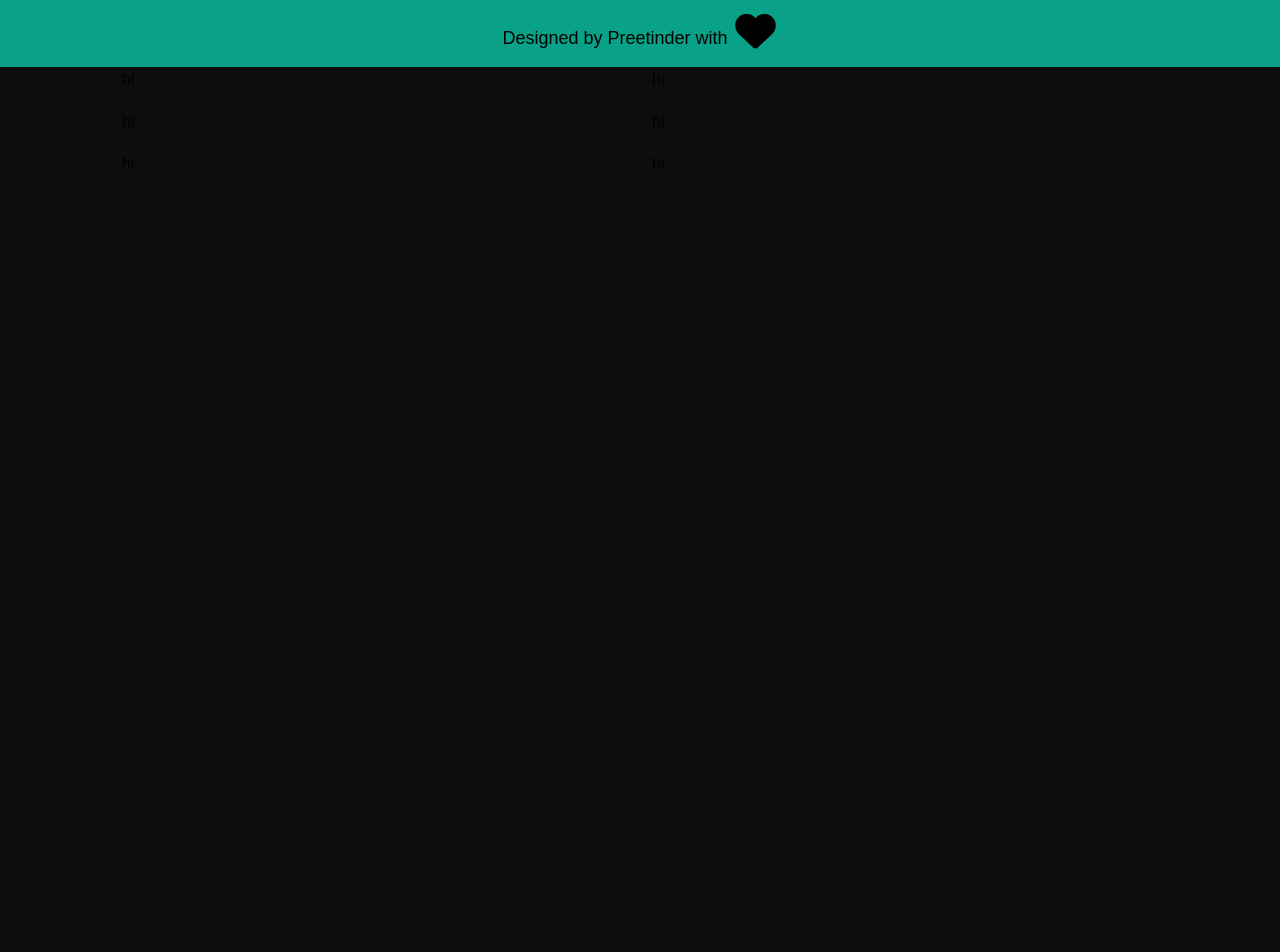
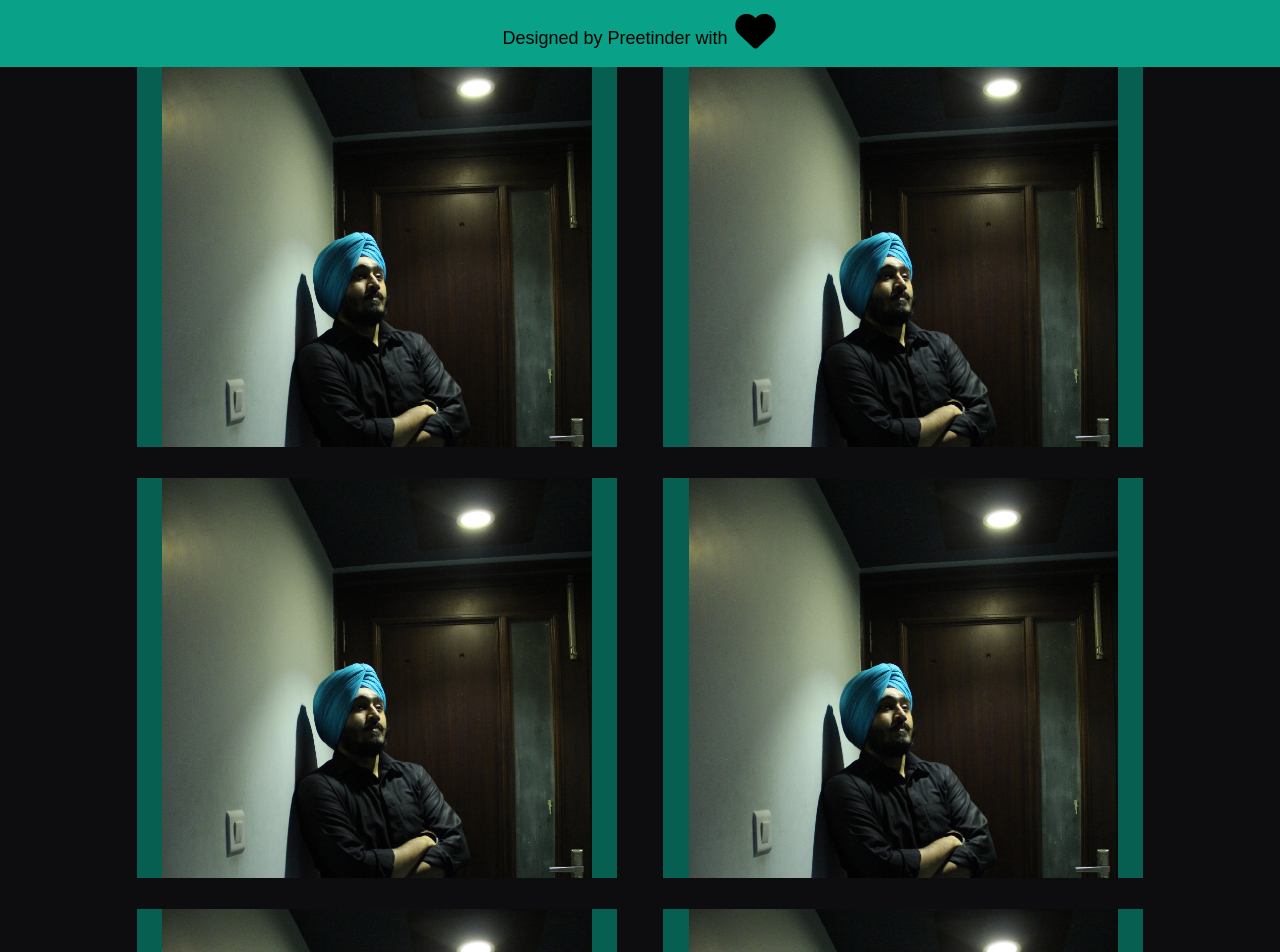
Before and after one commit to preetinder-01/portfolio, a website: page exp.html in a window 1280 px wide. Shown: the part 733-1685 px from the top of the page. Before the commit the page ends 1130 px from the top, so only its background shows below. Drawn offline with Linux system fonts and the light colour scheme.

Commit message:
updated css

```diff
--- a/exp.html
+++ b/exp.html
@@ -27,8 +27,8 @@
             <div class="company">
                 <div class="image">
                     <!-- <img src="/images/cpp-logo.png" style="height: 100px;width:100px;" alt=""> -->
-                    <h1>SIFARS </h1>
-                    <span>Patiala, Punjab </span>
+                    <h1 class="sifar">SIFARS </h1>
+                    <p>Patiala, Punjab </p>
                 </div>
                 <div class="details details-sifar">
                     <h4>Front End Web Developer Intern </h4>
@@ -41,7 +41,7 @@
             <div class="company">
                 <div class="image">
                     <!-- <img src="/images/cpp-logo.png" style="height: 100px;width:100px;" alt=""> -->
-                    <h1>WASLA BROWSER</h1>
+                    <h2>WASLA BROWSER</h2>
                     <span >Cairo, Egypt</span>
                 </div>
                 <div class="details">
@@ -56,12 +56,84 @@
 
     <section class="projects">
         <div class="projects-container">
-            <div>hi</div>
-            <div>hi</div>
-            <div>hi</div>
-            <div>hi</div>
-            <div>hi</div>
-            <div>hi</div>
+            <div class="box">
+                <img src="images/mine.JPG" alt="">
+                <div class="content">
+                    <h3>
+                        Project 01
+                    </h3>
+                    <p>
+Lorem ipsum dolor sit amet consectetur adipisicing elit. Ipsam ex ipsum in corrupti nisi harum? Voluptatibus repellat voluptate numquam ex quod labore voluptatum consequatur doloremque, modi aperiam atque consectetur fugit.
+                    </p>
+                    <a href=""></a>
+                </div>
+            </div>
+
+            <div class="box">
+                <img src="images/mine.JPG" alt="">
+                <div class="content">
+                    <h3>
+                        Project 01
+                    </h3>
+                    <p>
+Lorem ipsum dolor sit amet consectetur adipisicing elit. Ipsam ex ipsum in corrupti nisi harum? Voluptatibus repellat voluptate numquam ex quod labore voluptatum consequatur doloremque, modi aperiam atque consectetur fugit.
+                    </p>
+                    <a href=""></a>
+                </div>
+            </div>
+
+            <div class="box">
+                <img src="images/mine.JPG" alt="">
+                <div class="content">
+                    <h3>
+                        Project 01
+                    </h3>
+                    <p>
+Lorem ipsum dolor sit amet consectetur adipisicing elit. Ipsam ex ipsum in corrupti nisi harum? Voluptatibus repellat voluptate numquam ex quod labore voluptatum consequatur doloremque, modi aperiam atque consectetur fugit.
+                    </p>
+                    <a href=""></a>
+                </div>
+            </div>
+
+            <div class="box">
+                <img src="images/mine.JPG" alt="">
+                <div class="content">
+                    <h3>
+                        Project 01
+                    </h3>
+                    <p>
+Lorem ipsum dolor sit amet consectetur adipisicing elit. Ipsam ex ipsum in corrupti nisi harum? Voluptatibus repellat voluptate numquam ex quod labore voluptatum consequatur doloremque, modi aperiam atque consectetur fugit.
+                    </p>
+                    <a href=""></a>
+                </div>
+            </div>
+
+            <div class="box">
+                <img src="images/mine.JPG" alt="">
+                <div class="content">
+                    <h3>
+                        Project 01
+                    </h3>
+                    <p>
+Lorem ipsum dolor sit amet consectetur adipisicing elit. Ipsam ex ipsum in corrupti nisi harum? Voluptatibus repellat voluptate numquam ex quod labore voluptatum consequatur doloremque, modi aperiam atque consectetur fugit.
+                    </p>
+                    <a href=""></a>
+                </div>
+            </div>
+
+            <div class="box">
+                <img src="images/mine.JPG" alt="">
+                <div class="content">
+                    <h3>
+                        Project 01
+                    </h3>
+                    <p>
+Lorem ipsum dolor sit amet consectetur adipisicing elit. Ipsam ex ipsum in corrupti nisi harum? Voluptatibus repellat voluptate numquam ex quod labore voluptatum consequatur doloremque, modi aperiam atque consectetur fugit.
+                    </p>
+                    <a href=""></a>
+                </div>
+            </div>
+
 
         </div>
     </section>
--- a/style/style.css
+++ b/style/style.css
@@ -353,7 +353,7 @@ text-align:left ;
     /* top: 0; */
  }
  .details-sifar{
-    margin-left: 30%;
+    margin-left: 10%;
  }
 .details p{
     top: 0;
@@ -368,9 +368,68 @@ text-align:left ;
     display: grid;
     -ms-grid-columns: (minmax(31rem, 1fr))[auto-fit];
     grid-template-columns: repeat(auto-fit, minmax(31rem, 1fr));
-    gap: 1.5rem;
+    gap: 1rem;
     margin-bottom: 2rem;
 }
+.projects-container .box{
+    height: 25rem;
+    /* width: 20rem; */
+    overflow: hidden;
+    position: relative;
+    background-color: #065f50;
+}
+.projects-container .box img{
+    /* height: 100%; */
+    width: 100%;
+    -o-object-fit: cover;
+    object-fit: cover;
+}
+.projects-container .box .content h3{
+    font-size: 2rem;
+    color: #fff;
+    text-transform: uppercase;
+}
+
+.projects-container .box .content{
+    position: absolute;
+    top: 0;
+    left: 0;
+        height: 100%;
+        width: 100%;
+    background: #1a1a1a;
+    display: -webkit-box;
+    display: -ms-flexbox;
+    display: flex;
+    -webkit-box-orient: vertical;
+    -webkit-box-direction: normal;
+    -ms-flex-flow: column;
+    flex-flow: column;
+    -webkit-box-align: center;
+    -ms-flex-align: center;
+    align-items: center;
+    -webkit-box-pack: center;
+    -ms-flex-pack: center;
+    justify-content: center;
+    padding: 2rem;
+    -webkit-transform: translateY(-100%);
+    transform: translateY(-100%);
+    -webkit-transition: .2s linear;
+    transition: .2s linear;
+}
+.projects-container .box .content p{
+    padding: 1rem 0;
+
+    line-height: 2;
+    color: #fff;
+}
+.projects .projects-container .box:hover .content{
+    -webkit-transform: translateY(0%);
+    transform: translateY(0%);
+}
+.sifar{
+    margin-bottom: 0;
+}
+
 
 @media (max-width: 1200px)
 {
```
